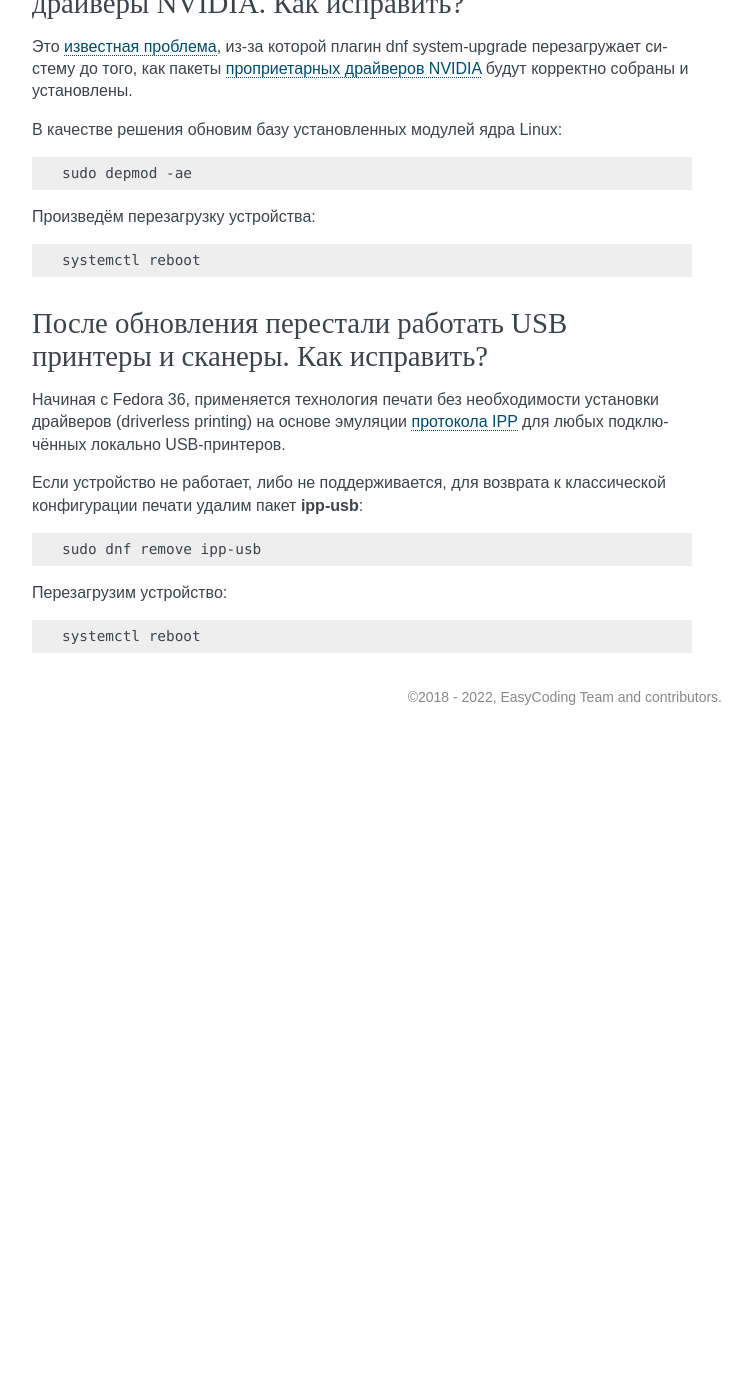
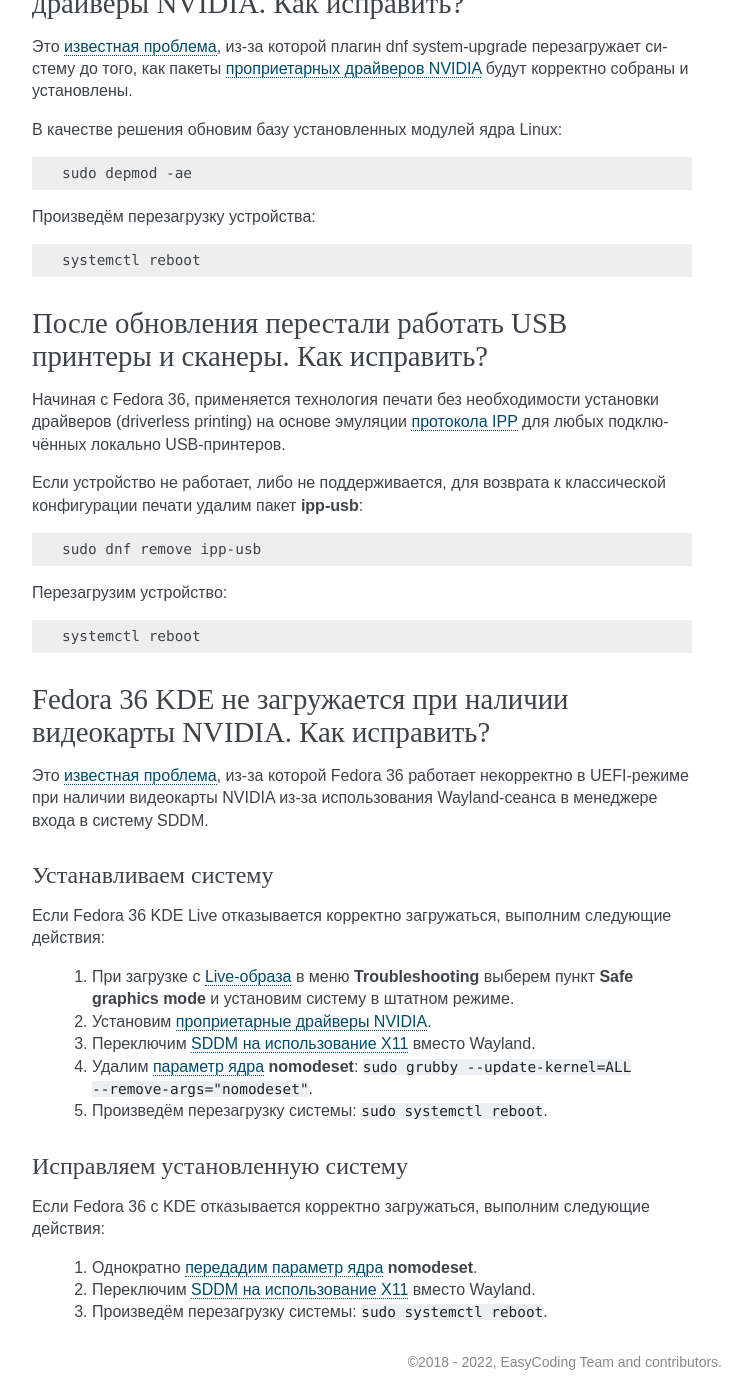
Before and after one commit to RussianFedora/FAQ, a Sphinx documentation site: the page built from source/tips-and-tricks.rst, in a window 1280 px wide and 1400 px high, scrolled down 13224 px. Shown: the whole window, without its empty margins (388-1140 px from the left). Built offline with Sphinx 7.4.7, drawn with Linux system fonts in a browser that asks for light colours; comment, search, counter and statistics services are not loaded; before the commit the page ends 13959 px from its top, so only the background shows below that; some of the changed text lies outside the part shown.

Commit message:
Added a new question kde-nvidia-bug.

```diff
--- a/source/tips-and-tricks.rst
+++ b/source/tips-and-tricks.rst
@@ -734,3 +734,31 @@
 .. code-block:: text
 
     systemctl reboot
+
+.. index:: nvidia, kde, live, installation, bug, issue, workaround, sddm, wayland, f36
+.. _kde-nvidia-bug:
+
+Fedora 36 KDE не загружается при наличии видеокарты NVIDIA. Как исправить?
+=============================================================================
+
+Это `известная проблема <https://bugzilla.redhat.com/show_bug.cgi?id=2077359>`__, из-за которой Fedora 36 работает некорректно в UEFI-режиме при наличии видеокарты NVIDIA из-за использования Wayland-сеанса в менеджере входа в систему SDDM.
+
+Устанавливаем систему
+^^^^^^^^^^^^^^^^^^^^^^^^
+
+Если Fedora 36 KDE Live отказывается корректно загружаться, выполним следующие действия:
+
+  1. При загрузке с :ref:`Live-образа <usb-flash>` в меню **Troubleshooting** выберем пункт **Safe graphics mode** и установим систему в штатном режиме.
+  2. Установим :ref:`проприетарные драйверы NVIDIA <nvidia-drivers>`.
+  3. Переключим :ref:`SDDM на использование X11 <x11-plasma>` вместо Wayland.
+  4. Удалим :ref:`параметр ядра <kernelpm-remove>` **nomodeset**: ``sudo grubby --update-kernel=ALL --remove-args="nomodeset"``.
+  5. Произведём перезагрузку системы: ``sudo systemctl reboot``.
+
+Исправляем установленную систему
+^^^^^^^^^^^^^^^^^^^^^^^^^^^^^^^^^^^^
+
+Если Fedora 36 с KDE отказывается корректно загружаться, выполним следующие действия:
+
+  1. Однократно :ref:`передадим параметр ядра <kernelpm-once>` **nomodeset**.
+  2. Переключим :ref:`SDDM на использование X11 <x11-plasma>` вместо Wayland.
+  3. Произведём перезагрузку системы: ``sudo systemctl reboot``.
```
